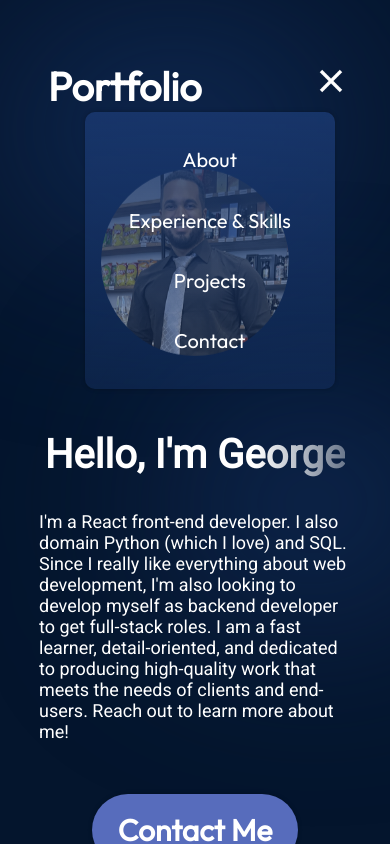
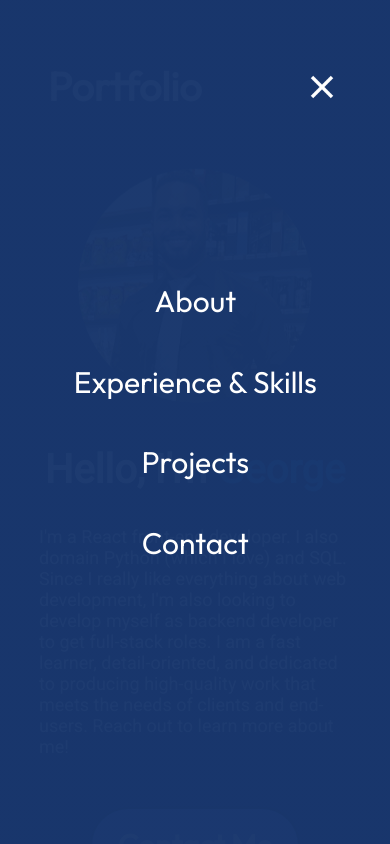
Before and after one commit to geodm20/Portfolio, a React (Vite) app: page / in a window 390 px wide. Both pictures are taken after a click on the picture 331 px from the left and 81 px from the top of the page. Shown: the top 844 px of the page. Built offline with nearby package versions, Linux system fonts and the light colour scheme.

Commit message:
In mobile, deployable menu taking all screen. Minor format fixes regarding sizes in letters and elements. heroImage made bigger. Experience image flipped upside. Footer section link elements formatted.

```diff
--- a/src/Components/About/About.module.css
+++ b/src/Components/About/About.module.css
@@ -74,6 +74,10 @@
     margin-right: 20px;
 }
 
+.aboutItemText p {
+    font-size: 18px;
+}
+
 @media screen and (max-width: 1000px) {
     .container {
         background-color: transparent;
--- a/src/Components/Contact/Contact.jsx
+++ b/src/Components/Contact/Contact.jsx
@@ -8,23 +8,32 @@ export const Contact = () => {
         <footer id="contact" className={styles.container}>
             <div className={styles.text}>
                 <h2>Contact </h2>
-                <p>Feel free to reach out!</p>
+                <p>I'd love to reach you... <br/> and talk about opportunities for both!</p>
+                <span>Let's get in touch:</span>
             </div>
             <ul className={styles.links}>
                 <li className={styles.link}>
-                    <img src={getImageUrl("contact/emailIcon.png")} alt="Email icon" />
+                    <a href="mailto:geodm20@gmail.com" target="_blank">
+                        <img src={getImageUrl("contact/emailIcon.png")} alt="Email icon" />
+                    </a>
                     <a href="mailto:geodm20@gmail.com" target="_blank">Email</a>
                 </li>
                 <li className={styles.link}>
-                    <img src={getImageUrl("contact/linkedinIcon.png")} alt="LinkedIn icon" />
+                    <a href="https://www.linkedin.com/in/georgematos20/" target="_blank">
+                        <img src={getImageUrl("contact/linkedinIcon.png")} alt="LinkedIn icon" />
+                    </a>
                     <a href="https://www.linkedin.com/in/georgematos20/" target="_blank">LinkedIn</a>
                 </li>
                 <li className={styles.link}>
-                    <img src={getImageUrl("contact/githubIcon.png")} alt="Github icon" />
+                    <a href="https://github.com/geodm20" target="_blank">
+                        <img src={getImageUrl("contact/githubIcon.png")} alt="Github icon" />
+                    </a>
                     <a href="https://github.com/geodm20" target="_blank">Github</a>
                 </li>
                 <li className={styles.link}>
-                    <img src={getImageUrl("contact/fccIcon.png")} alt="FCC icon" />
+                    <a href="https://www.freecodecamp.org/GeorgeMatos" target="_blank">
+                        <img src={getImageUrl("contact/fccIcon.png")} alt="FCC icon" />
+                    </a>
                     <a href="https://www.freecodecamp.org/GeorgeMatos" target="_blank">freeCodeCamp</a>
                 </li>
             </ul>
--- a/src/Components/Contact/Contact.module.css
+++ b/src/Components/Contact/Contact.module.css
@@ -17,6 +17,7 @@
     flex-direction: column;
     align-items: center;
     justify-content: center;
+    margin-bottom: 2rem;
 }
 
 .text h2 {
@@ -26,9 +27,17 @@
 }
 
 .text p {
-    font-size: 40px;
+    font-size: 35px;
     font-weight: 400;
     letter-spacing: 2px;
+    margin-bottom: 1rem;
+    text-align: center;
+}
+
+.text span {
+    font-style: italic;
+    font-family: var(--font-roboto);
+    font-size: 28px;
 }
 
 .links {
@@ -42,7 +51,7 @@
 .link {
     display: flex;
     align-items: center;
-    gap: 25px;
+    gap: 15px;
     transition: 0.4s ease;
 }
 
@@ -72,8 +81,12 @@
         font-size: 20px;
     }
 
-    .link img {
+    .link a img {
         width: 35px;
+    }
+
+    .text span {
+        font-size: 20px;
     }
 }
 
@@ -89,7 +102,40 @@
         align-items: center;
     }
 
+    .text h2 {
+        font-size: 40px;
+        margin-bottom: 0.5rem;
+    }
+
+    .text p {
+        font-size: 20px;
+        text-align: center;
+        margin-bottom: 0.75rem;
+    }
+
+    .text span {
+        font-size: 17px;
+    }
+
     .links {
         align-items: center;
+        flex-direction: row;
+        justify-content: center;
+        gap: 40px;
+        flex-wrap: wrap;
+    }
+
+    .link {
+        flex-direction: column;
+        gap: 5px;
+    }
+
+    .link:hover {
+        cursor: pointer;
+        transform: translate(0, -20px);
+    }
+
+    .link a {
+        font-size: 15px;
     }
 }
--- a/src/Components/Experience/Experience.module.css
+++ b/src/Components/Experience/Experience.module.css
@@ -17,6 +17,7 @@
     letter-spacing: 1.75px;
     text-transform: uppercase;
     margin-bottom: 3rem;
+    text-align: center;
 }
 
 .content {
@@ -80,11 +81,12 @@
     display: flex;
     flex-direction: row;
     align-items: center;
-    gap: 17px;
+    gap: 47px;
     background: #19376d;
     background: linear-gradient(90deg, #19376d 0%, rgba(25, 55, 109, 0) 100%);
     border-radius: 10px;
     padding: 24px;
+    margin-bottom: 1rem;
 }
 
 .historyItem img {
@@ -125,10 +127,35 @@
         width: 100%;
         flex-direction: row;
         justify-content: center;
+        margin-bottom: 2rem;
+        gap: 20px;
     }
 
     .history {
         width: 100%;
         gap: 9px;
     }
+
+    .skillImageContainer {
+        width: 80px;
+        height: 80px;
+    }
+
+    .skillImageContainer img {
+        width: 50px;
+    }
+
+    .skill p {
+        font-size: 17px;
+    }
+
+    .historyItem {
+        flex-direction: column;
+        margin-bottom: 1rem;
+    }
+
+    .historyItem img {
+        flex-direction: column;
+        margin-bottom: -1rem;
+    }
 }
--- a/src/Components/Hero/Hero.jsx
+++ b/src/Components/Hero/Hero.jsx
@@ -7,7 +7,7 @@ export const Hero = () => {
     return (
         <section className={styles.container}>
             <div className={styles.content}>
-                <h1 className={styles.title}>Hello, I'm George</h1>
+                <h1 className={styles.title}>Hello, I'm <span className={styles.span}>George</span></h1>
                 <p className={styles.description}>I'm a React front-end developer. I also domain Python (which I love) and SQL. Since I really like everything about web development, I'm also looking to develop myself as backend developer to get full-stack roles. I am a fast learner, detail-oriented, and dedicated to producing high-quality work that meets the needs of clients and end-users. Reach out to learn more about me!</p>
                 <a href="mailto:geodm20@gmail.com" className={styles.contactBtn}>Contact Me</a> {/* Decide wether keep my email here or not */}
             </div>
--- a/src/Components/Hero/Hero.module.css
+++ b/src/Components/Hero/Hero.module.css
@@ -25,13 +25,12 @@
     font-weight: 900;
     margin-bottom: 33px;
     font-family: var(--font-roboto);
-    background: linear-gradient(
-        90deg,
-        rgba(255, 255, 255, 1) 70%,
-        rgba(255, 255, 255, 0) 120%
-    );
-    -webkit-text-fill-color: transparent;
-    -webkit-background-clip: text;
+    text-align: center;
+}
+
+.span {
+    color: var(--color-blue);
+    font-family: var(--font-roboto);
 }
 
 .description {
@@ -127,8 +126,8 @@
     }
 
     .heroImg {
-        width: 60%;
-        margin-bottom: -1rem;
+        width: 75%;
+        margin-bottom: -3rem;
     }
 }
 
--- a/src/Components/Navbar/Navbar.jsx
+++ b/src/Components/Navbar/Navbar.jsx
@@ -19,7 +19,7 @@ export const Navbar = () => {
                 />
                 <ul className={`${styles.menuItems} ${menuOpen && styles.menuOpen}`}
                     onClick = {() => setMenuOpen(false)}
-                >
+                > {/* If menuOpen state is true, render the className to assign it to the ul tag */}
                     {/* If menuOpen state is true, render the className to assign it to the ul tag */}
                     <li><a href="#about">About</a></li>
                     <li><a href="#experience">Experience & Skills</a></li>
--- a/src/Components/Navbar/Navbar.module.css
+++ b/src/Components/Navbar/Navbar.module.css
@@ -76,27 +76,32 @@
 
     .menu {
         position: absolute;
+        top: 0;
         right: 0;
-        margin-right: 10%;
         flex-direction: column;
         align-items: flex-end;
         gap: 11px;
         z-index: 3;
+        /* Eliminated margin-right. Added top: 0. */
     }
 
     .menuBtn {
-        display: block;
+        display: flex;
         cursor: pointer;
+        z-index: 2;
+        position: absolute;
+        top: 67px;
+        right: 3rem;
+        /* Added position absolute and parameters to the button */
     }
 
     .menuItems {
         display: none;
         flex-direction: column;
         align-items: center;
-        gap: 13px;
-        border-radius: 10px;
+        gap: 20px;
         background: rgb(25, 55, 109);
-        background: linear-gradient(0deg, rgba(25, 55, 109, 0.40) 0%, rgba(25, 55, 109, 0.9) 100%);
+        background: linear-gradient(0deg, rgba(25, 55, 109, 0.98) 0%, rgba(25, 55, 109, 0.98) 100%);
         padding: 24px 33px;
         box-shadow: 0 0 4px 0 rgba(0, 0, 0, 0.25);
     }
@@ -104,6 +109,17 @@
     .menuOpen {
         display: flex;
         z-index: 1;
+        position: absolute;
+        right: -16.3px;
+        top: 0;
+        min-width: 100vw;
+        min-height: 100vh;
+        /* Viewport width and height to occupy all the screen. Position absolute to be just like the .menu. */
+        /* I had to use right: -15px because for some reason there was a space that I could not take away */
+    }
+
+    .menuItems a {
+        font-size: 30px;
     }
 
 }
--- a/src/Components/Projects/ProjectCard.module.css
+++ b/src/Components/Projects/ProjectCard.module.css
@@ -82,3 +82,31 @@
 .link:hover {
     background-color: var(--color-blue);
 }
+
+@media screen and (max-width: 500px) {
+    .container {
+        width: 80%;
+    }
+
+    .image {
+        width: 100%;
+        margin-bottom: 10px;
+    }
+
+    .title {
+        font-size: 23px;
+    }
+
+    .description {
+        font-size: 15px;
+    }
+
+    .skill {
+        font-size: 15px;
+        padding: 2px 10px;
+    }
+
+    .link {
+        font-size: 20px;
+    }
+}
--- a/src/Components/Projects/Projects.module.css
+++ b/src/Components/Projects/Projects.module.css
@@ -3,8 +3,6 @@
 .container {
     margin-top: 76px;
     color: var(--color-text);
-    margin-left: 10%;
-    margin-right: 10%;
     display: flex;
     flex-direction: column;
     align-items: center;
--- a/src/data/skills.json
+++ b/src/data/skills.json
@@ -20,10 +20,13 @@
       "imageSrc": "skills/react.png"
     },
     {
-      "title": "Python",
+      "title": "NodeJS",
       "imageSrc": "skills/node.png"
     },
-
+    {
+      "title": "Python",
+      "imageSrc": "skills/python.png"
+    },
     {
       "title": "SQL",
       "imageSrc": "skills/sql.png"
--- a/src/vars.css
+++ b/src/vars.css
@@ -5,7 +5,7 @@
     --color-secondary: #19376d;
     --color-dark: #0b2447;
     --color-bg: #04152d;
-    --color-blue: rgb(9, 124, 255);
+    --color-blue: rgb(19, 129, 255);
 
     /* Fonts */
     --font-roboto: "Roboto"
```
Also changed, not shown: assets/history/edwards.png, assets/history/unitrade.png.
